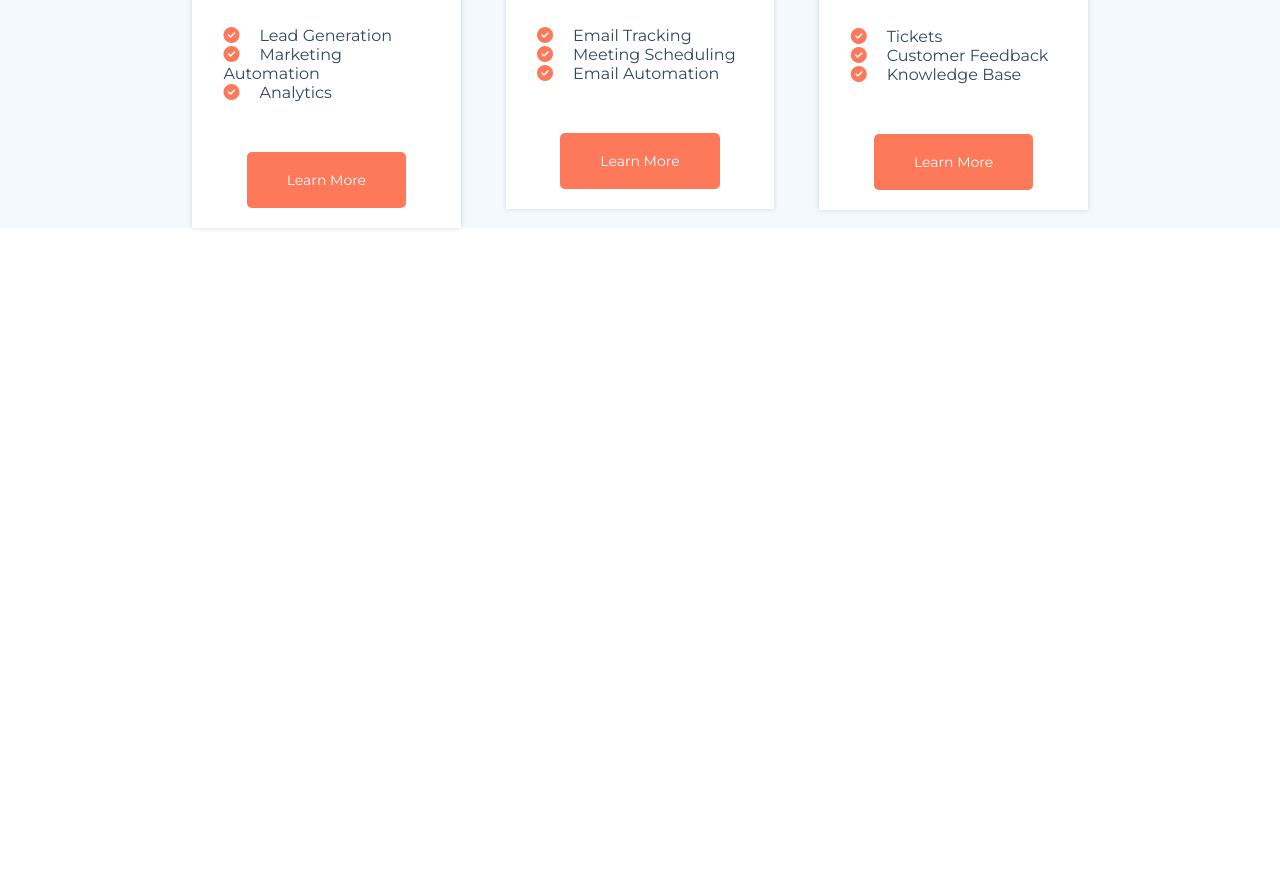
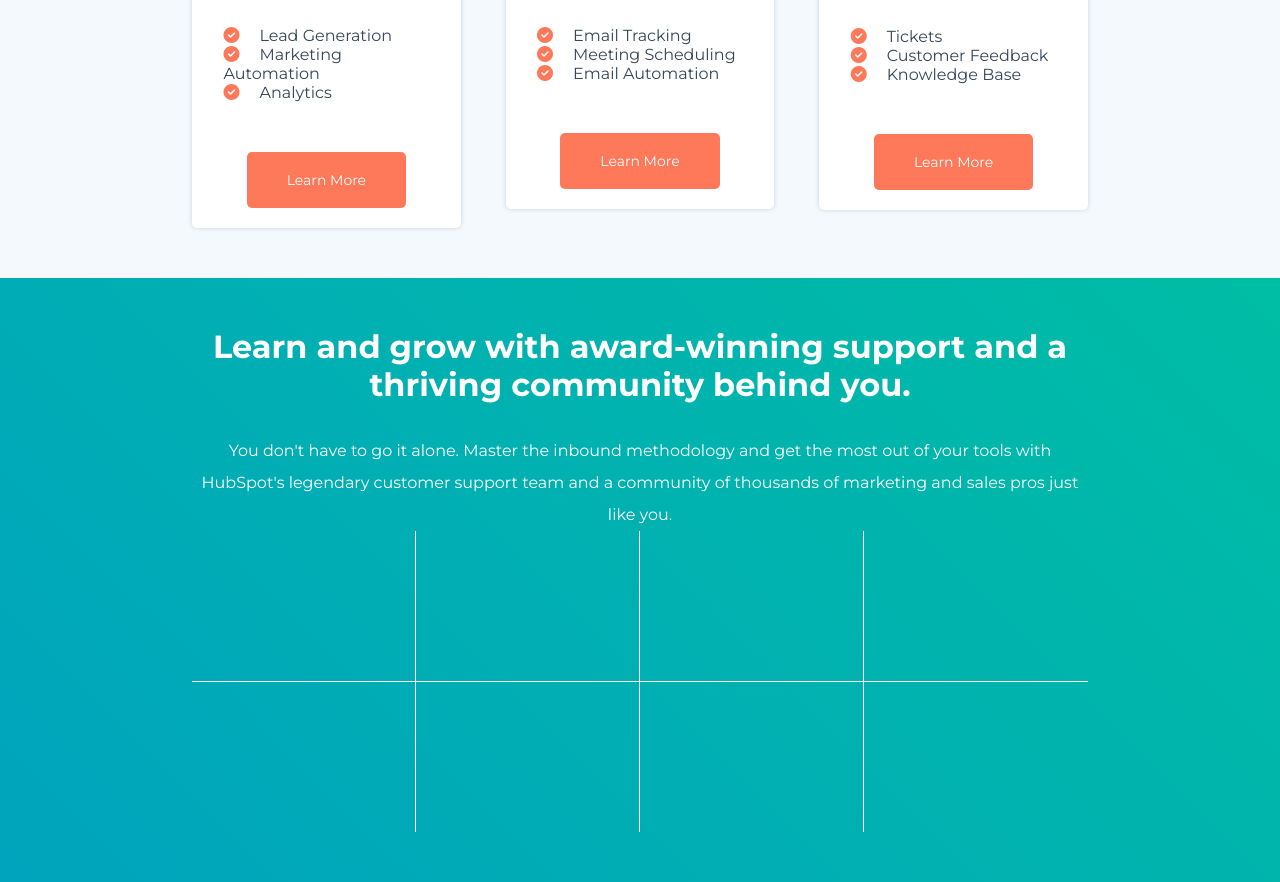
Before and after one commit to raffaelebaldassarre/htmlcss-hubspot, a plain HTML site: page index.html in a window 1280 px wide. Shown: the part 2189-3071 px from the top of the page. Before the commit the page ends 2467 px from the top, so only its background shows below. Drawn offline with Linux system fonts and the light colour scheme.

Commit message:
Inizio Middle_Top
Completato Learn_grow - Impostata griglia.

```diff
--- a/css/styles.css
+++ b/css/styles.css
@@ -216,9 +216,11 @@ body{
 
 /* Site_Main */
 
+/* Main_top */
 .main_top_container{
   width: 100%;
-  background-color: #F4F9FD
+  background-color: #F4F9FD;
+  min-width: 1200px;
 }
 
 .mt_top_containter{
@@ -235,19 +237,12 @@ body{
   margin-bottom: 50px;
 }
 
-.mt_bottom_container{
-  width: 70%;
-  margin: auto;
-  margin-bottom: 50px;
-}
-
- /* mt.mt_top_containter */
+ /* mt.mt_top_container */
 
 .powerful{
   width: 100%;
   padding: 50px 0;
   text-align:center;
-  padding-top: 50px;
 }
 
 .powerful img{
@@ -263,10 +258,10 @@ body{
 .powerful p{
   line-height: 1.8em;
 }
-/* /mt.mt_top_containter */
+/* /mt.mt_top_container */
 
 
-/* mt.mt_middle_containter */
+/* mt.mt_middle_container */
 
 .info_box{
   padding: 6%;
@@ -323,9 +318,15 @@ body{
 .book_text i:nth-child(n+2){
   margin: 0 20px 0 20px;
 }
-/* /mt.mt_middle_containter */
+/* /mt.mt_middle_container */
 
-/* mt.mt_bottom_containter */
+/* mt.mt_bottom_container */
+.mt_bottom_container{
+  width: 70%;
+  margin: auto;
+  padding-bottom: 50px;
+}
+
 #mt_bottom_center{
   margin:0 5%;
 }
@@ -334,6 +335,7 @@ body{
   width: 30%;
   background-color: white;
   box-shadow: 0 0 5px rgba(50, 73, 91, 0.2);
+  border-radius: 5px;
   text-align: center;
   padding: 20px;
 }
@@ -388,3 +390,52 @@ body{
   color: #fe785a;
   margin: 0 20px 0 0;
 }
+/* /mt_bottom_container */
+
+/* /Main_top */
+
+/* Middle_top */
+
+.main_middle_container{
+  width: 100%;
+  background: linear-gradient(45deg, #00a4bd, #00bda5);
+  color: white;
+  padding: 50px 0;
+}
+
+/* learn_grow */
+.learn_grow {
+  width: 70%;
+  margin: auto;
+  text-align: center;
+  line-height: 2em;
+}
+
+.learn_grow h2{
+  font-size: 32px;
+  font-weight: 700;
+  margin-bottom: 30px;
+    line-height: 1.2em;
+}
+/* /learn_grow */
+
+/* learn_table_row */
+.learn_table_row{
+  width: 70%;
+  margin: auto;
+  text-align: center;
+}
+
+.table_item{
+  width: 25%;
+  height: 150px;
+}
+
+.learn_table_row:not(:last-child){
+  border-bottom: 1px solid white;
+}
+
+.table_item:not(:last-child){
+  border-right: 1px solid white;
+}
+/* learn_table_row */
--- a/index.html
+++ b/index.html
@@ -72,6 +72,7 @@
     <!-- /site_header -->
 
     <main id="site_main">
+      <!-- main_top_container -->
       <div class="main_top_container">
 
         <!-- mt_top_containter -->
@@ -106,6 +107,7 @@
 
         <!-- mt_bottom_container -->
           <div class="mt_bottom_container clearfix">
+
             <div class="mt_bottom_box float_left">
               <img src="img/balls.svg" alt="">
               <h3>Marketing Hub</h3>
@@ -149,6 +151,48 @@
         <!-- mt_bottom_container -->
 
       </div>
+      <!-- /main_top_container -->
+
+      <!-- main_middle_container -->
+      <div class="main_middle_container">
+        <!-- learn_grow -->
+        <div class="learn_grow">
+          <h2>Learn and grow with award-winning support and a thriving community behind you.</h2>
+          <p>You don't have to go it alone. Master the inbound methodology and get the most out of your tools with HubSpot's legendary customer support team and a community of thousands of marketing and sales pros just like you.</p>
+        </div>
+        <!-- /.learn_grow -->
+
+        <div class="learn_table_row clearfix">
+          <div class="table_item float_left"></div>
+          <!-- /.table_item -->
+          <div class="table_item float_left"></div>
+          <!-- /.table_item -->
+          <div class="table_item float_left"></div>
+          <!-- /.table_item -->
+          <div class="table_item float_left"></div>
+          <!-- /.table_item -->
+        </div>
+        <!-- /.learn_table_row -->
+        <div class="learn_table_row clearfix">
+          <div class="table_item float_left"></div>
+          <!-- /.table_item -->
+          <div class="table_item float_left"></div>
+          <!-- /.table_item -->
+          <div class="table_item float_left"></div>
+          <!-- /.table_item -->
+          <div class="table_item float_left"></div>
+          <!-- /.table_item -->
+        </div>
+        <!-- /.learn_table_row -->
+      </div>
+      <!-- /main_middle_container -->
+
+      <!-- main_bottom_container -->
+      <div class="main_bottom_container">
+
+      </div>
+      <!-- /main_bottom_container -->
+
     </main>
     <!-- /site_main -->
 
```
